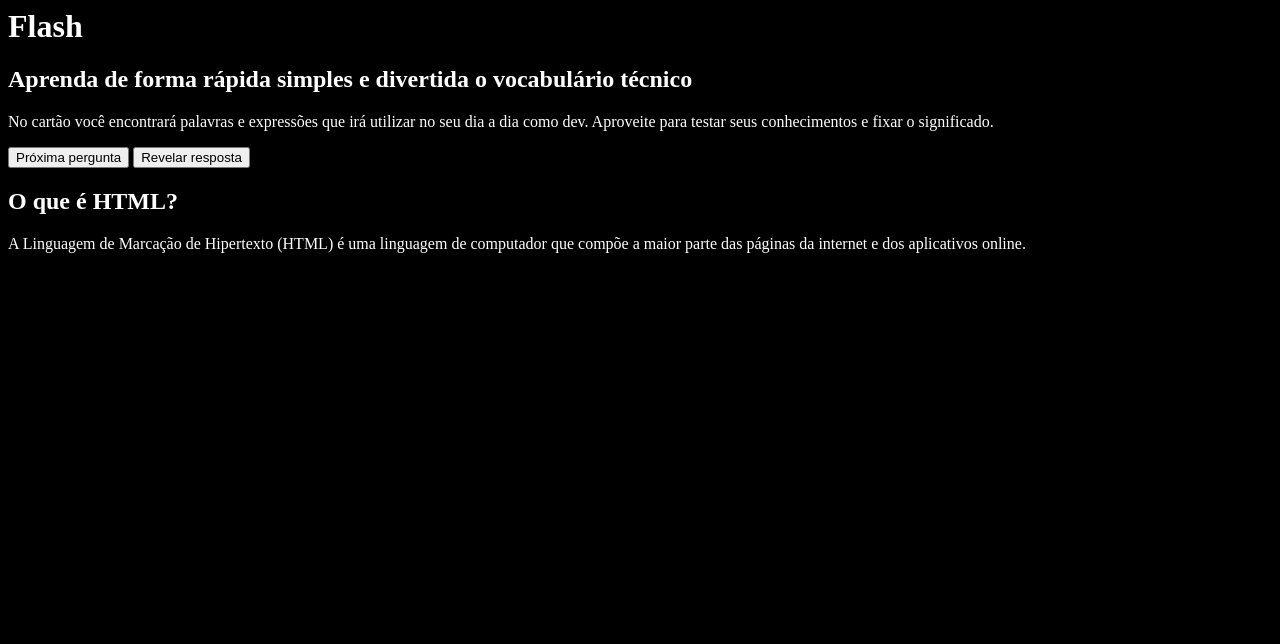
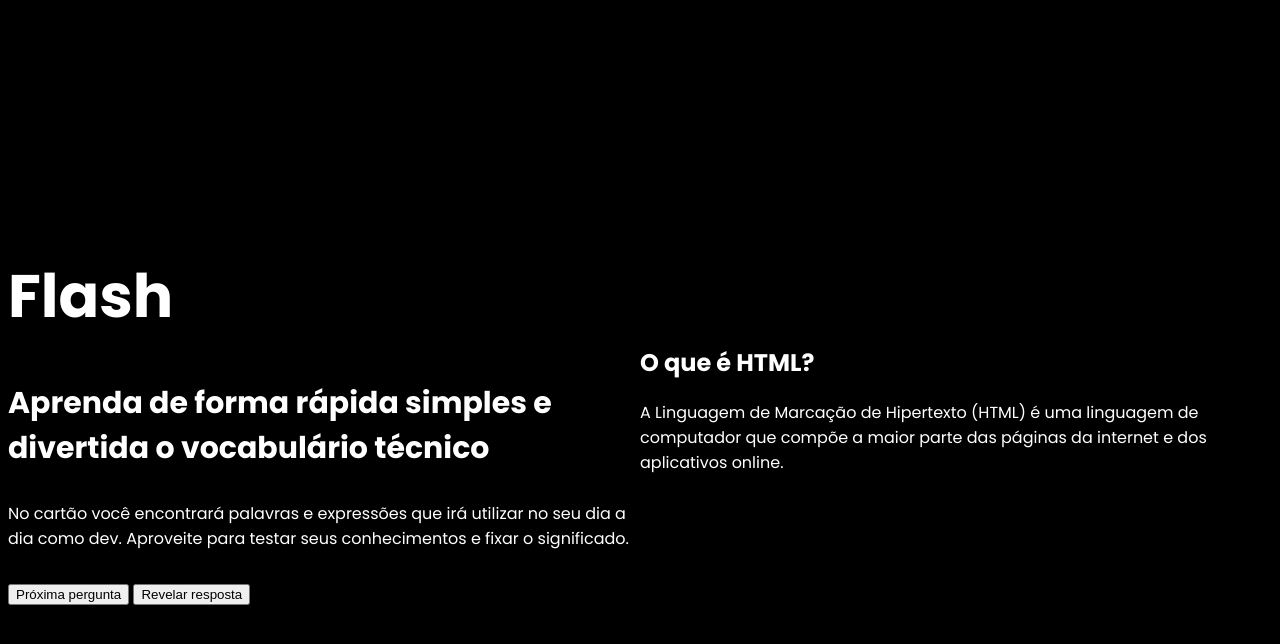
Before and after one commit to jvsiilva/quickStaart, a website: page index.html in a window 1280 px wide. Drawn offline with Linux system fonts and the light colour scheme.

Commit message:
Atualizações

```diff
--- a/css/style.css
+++ b/css/style.css
@@ -1,4 +1,45 @@
+html {
+  font-size: 62.5%;
+}
 body {
   background-color: #000000;
   color: #ffffff;
+  font-size: 1.6rem;
+  font-family: "Poppins", sans-serif;
 }
+.container-principal {
+  display: flex;
+  height: 100vh;
+}
+.container {
+  width: 50%;
+}
+.centralizar {
+  display: flex;
+  align-items: center;
+  justify-content: center;
+}
+.principal {
+}
+
+.princial-logo {
+  font-size: 6rem;
+}
+
+.principal-titulo {
+  font-size: 3rem;
+}
+
+.principal-descricao {
+  margin: 3rem 0;
+}
+
+/*
+fonte
+posicionamnto
+espaçamento
+card
+botões
+
+
+*/
--- a/index.html
+++ b/index.html
@@ -3,24 +3,34 @@
     <title>Quick Staart</title>
     <meta charset="UTF-8" />
     <link rel="stylesheet" href="css/style.css" />
+    <link
+      href="https://fonts.googleapis.com/css?family=Poppins:300,400,500,600,700&display=swap"
+      rel="stylesheet"
+    />
   </head>
 
   <body>
-    <div>
+    <div class="container-principal">
+      <!--Caixa Total-->
+      <div class="container centralizar">
         <!--Caixa da esquerda-->
-
-      <h1>Flash</h1>
-      <h2>Aprenda de forma rápida simples e divertida o vocabulário técnico</h2>
-      <p>
-        No cartão você encontrará palavras e expressões que irá utilizar no seu
-        dia a dia como dev. Aproveite para testar seus conhecimentos e fixar o
-        significado.
+        <div class="principal">
+          <!--caixa dentro da caixa esquerda-->
+          <h1 class="princial-logo">Flash</h1>
+          <h2 class="principal-titulo">
+            Aprenda de forma rápida simples e divertida o vocabulário técnico
+          </h2>
+          <p class="principal-descricao">
+            No cartão você encontrará palavras e expressões que irá utilizar no
+            seu dia a dia como dev. Aproveite para testar seus conhecimentos e
+            fixar o significado.
           </p>
           <button>Próxima pergunta</button>
           <button>Revelar resposta</button>
         </div>
+      </div>
 
-    <div>
+      <div class="container centralizar">
         <!--Caixa da direita-->
         <div>
           <!--Card-->
@@ -38,5 +48,6 @@
           </div>
         </div>
       </div>
+    </div>
   </body>
 </html>
```
Lines whose indentation alone changed are shown as unchanged.
